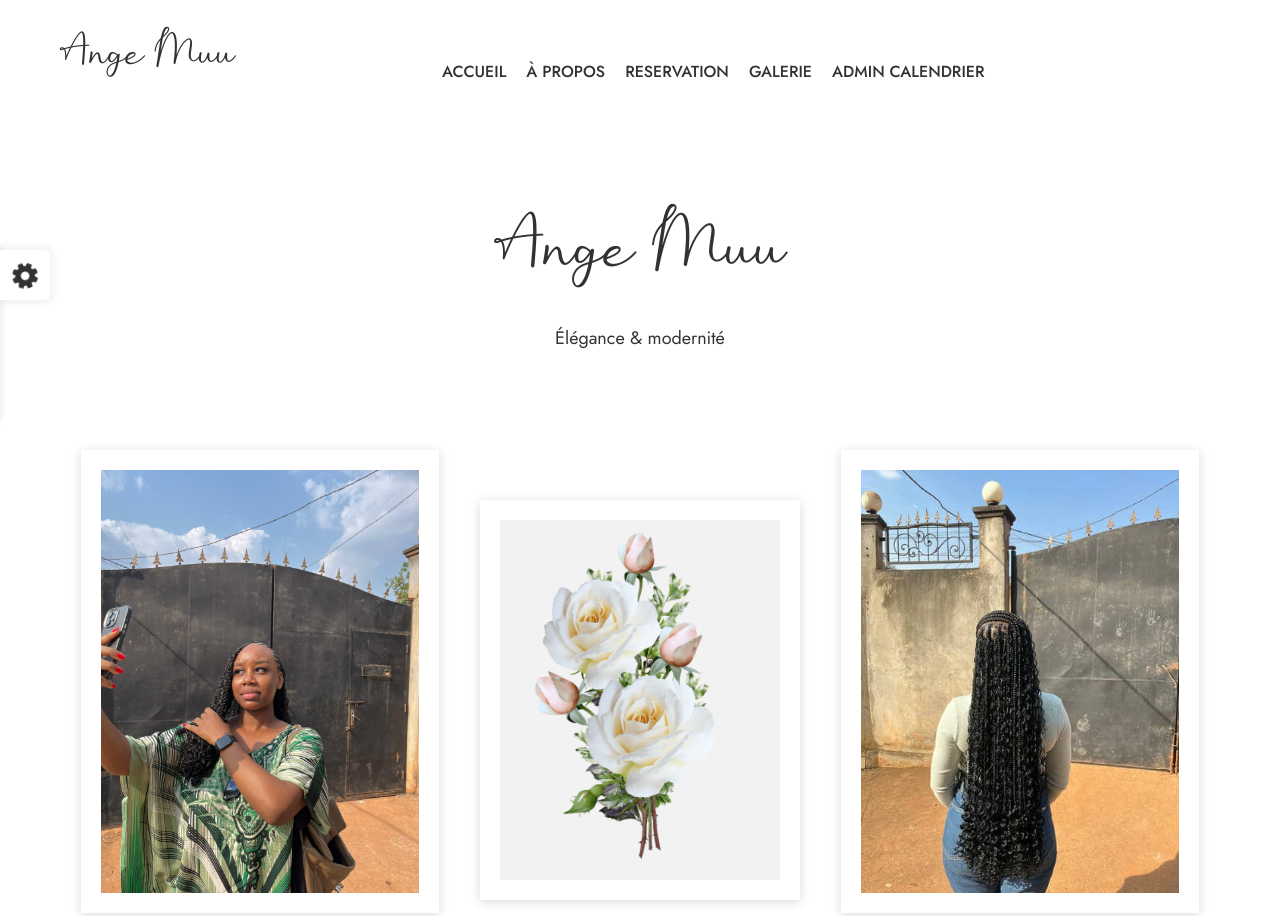
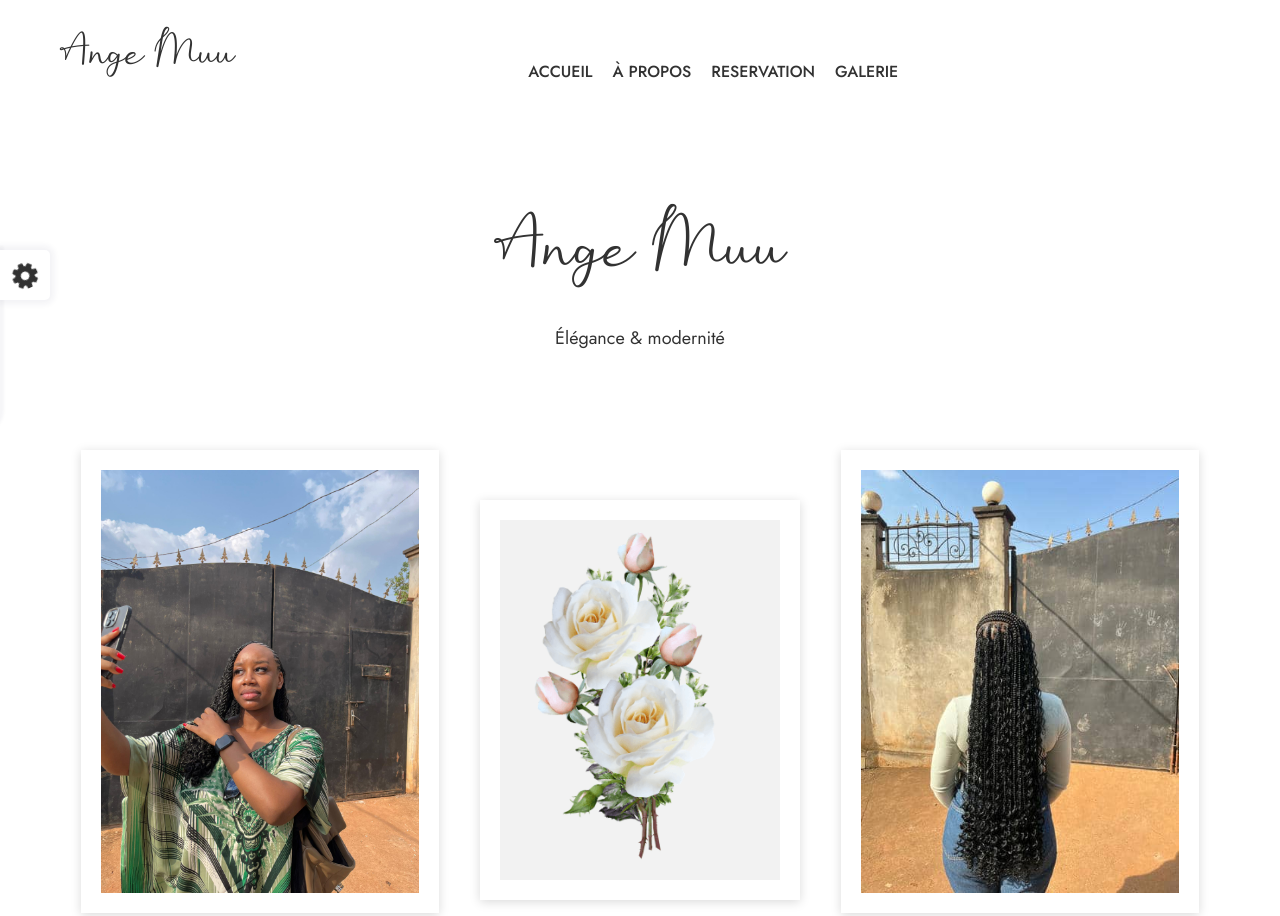
Before and after one commit to HERVE-KOUAM/Angemuu, a website: page love-love/index.html in a window 1280 px wide. Shown: the top 916 px of the page. Drawn offline with nearby package versions, Linux system fonts and the light colour scheme; no server answers; a script that the page names is missing.

Commit message:
feat: hide admin link from nav and move to footer

```diff
--- a/love-love/index.html
+++ b/love-love/index.html
@@ -94,7 +94,6 @@
                                         <li><a href="#story">À propos</a></li>
                                         <li><a href="#reservation">Reservation</a></li>
                                         <li><a href="#Galerie">Galerie</a></li>
-                                        <li><a href="admin/index.html">Admin calendrier</a></li>
 
                                     </ul>
 
@@ -394,7 +393,6 @@
                                 <li><a href="#story">À propos</a></li>
                                 <li><a href="#reservation">Reservation</a></li>
                                 <li><a href="#Galerie">Galerie</a></li>
-                                <li><a href="admin/index.html">Admin calendrier</a></li>
 
                             </ul>
                         </div>
```
